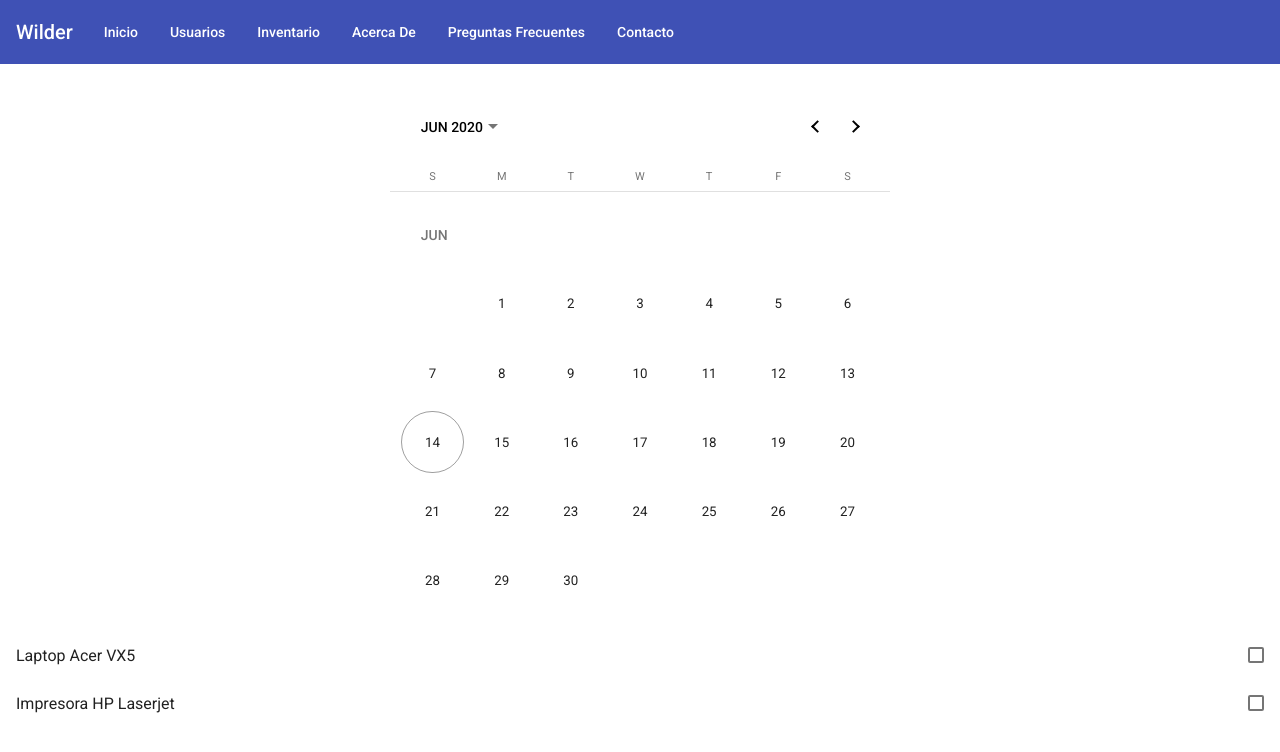
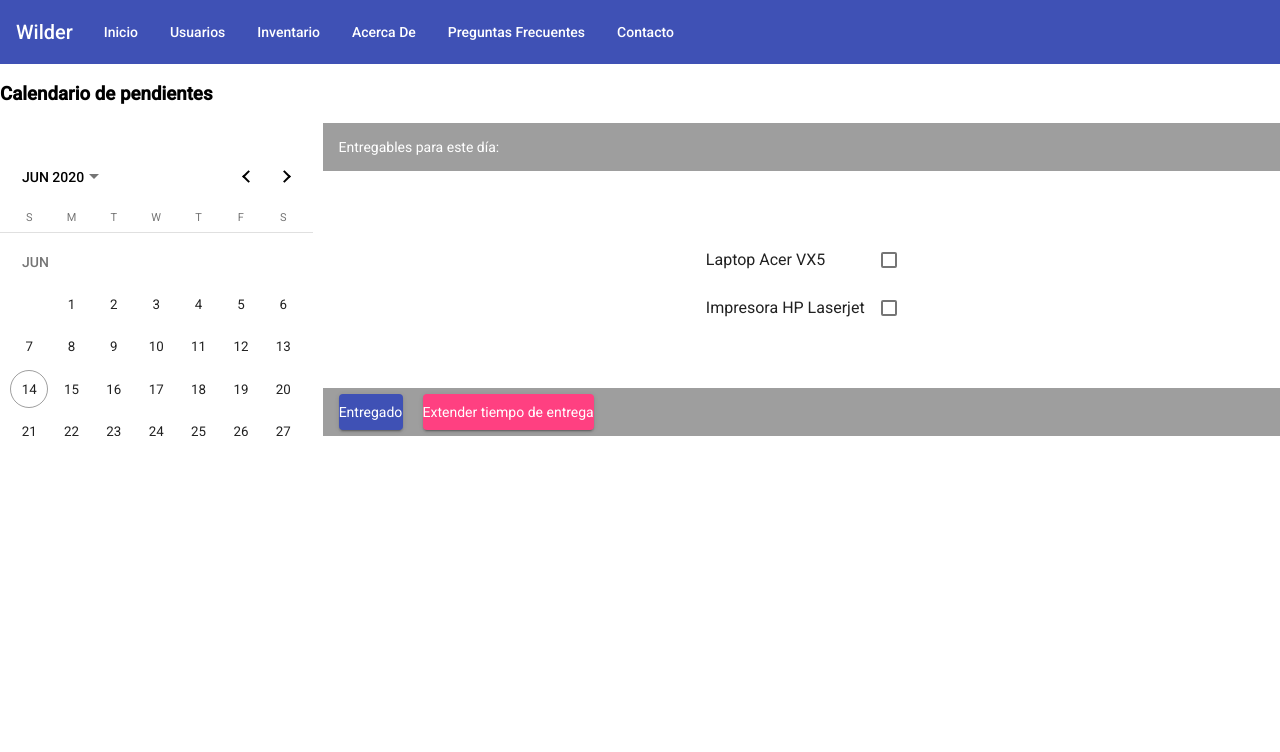
Before and after one commit to saulszsz/Wilder, an Angular app: page /pendientes in a window 1280 px wide. Shown: the top 752 px of the page. Built offline with nearby package versions, Linux system fonts and the light colour scheme; what @angular/material-moment-adapter would draw is missing.

Commit message:
cambios en calendario

```diff
--- a/src/app/components/calendar/calendar.component.html
+++ b/src/app/components/calendar/calendar.component.html
@@ -1,2 +1,16 @@
-<mat-calendar class="calendario"></mat-calendar>
-<app-listgen></app-listgen>
+<h3>Calendario de pendientes</h3>
+<mat-grid-list cols="4" gutterSize="10px">
+    <mat-grid-tile [colspan]="1" [rowspan]="1">
+        <mat-calendar class="calendario"></mat-calendar>
+    </mat-grid-tile>
+    <mat-grid-tile [colspan]="3" [rowspan]="1">
+        <mat-grid-tile-header>
+            <h2>Entregables para este día:</h2>
+        </mat-grid-tile-header>
+        <app-listgen></app-listgen>
+        <mat-grid-tile-footer>
+            <button mat-raised-button color="primary" style="margin-right: 20px;">Entregado</button>
+            <button mat-raised-button color="accent">Extender tiempo de entrega</button>
+        </mat-grid-tile-footer>
+    </mat-grid-tile>
+</mat-grid-list>
```
